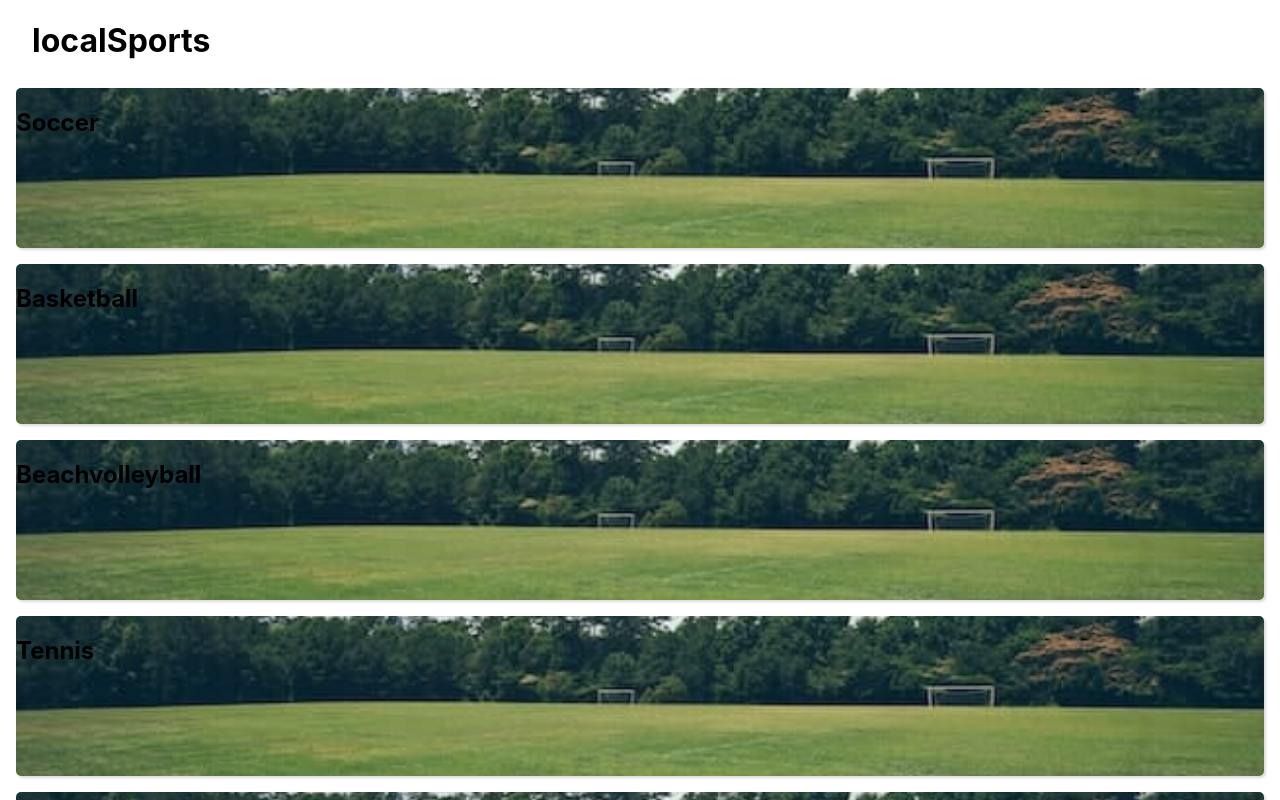
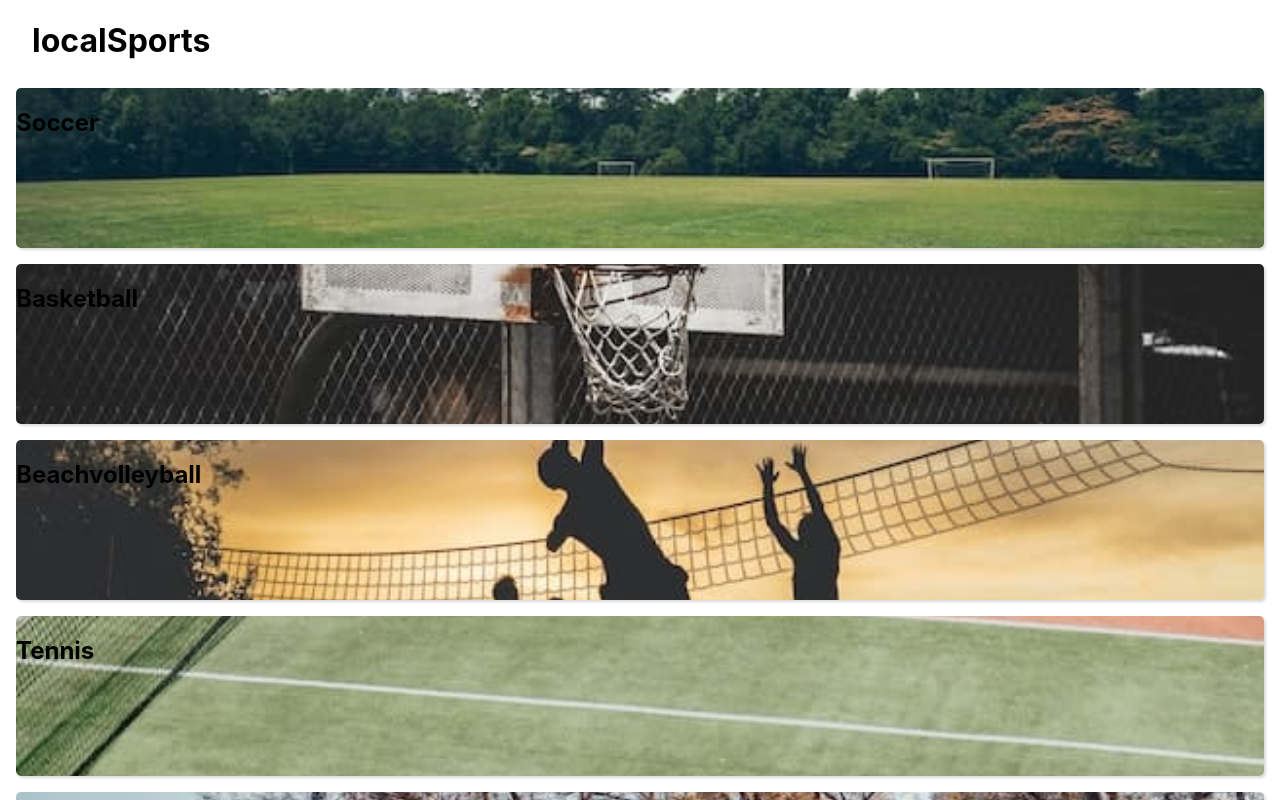
Before and after one commit to marvinRoellecke/capstone-project-ts, a Next.js app: page / in a window 1280 px wide. Built offline with nearby package versions, Linux system fonts and the light colour scheme.

Commit message:
show different background images via props in styledComponents

```diff
--- a/components/Item/Item.js
+++ b/components/Item/Item.js
@@ -3,7 +3,7 @@ import Image from "next/image.js";
 
 export default function Item({ item }) {
   return (
-    <StyledLi>
+    <StyledLi image={item.image}>
       <h2>{item.title}</h2>
     </StyledLi>
   );
@@ -14,7 +14,9 @@ const StyledLi = styled.li`
   box-shadow: var(--box-shadow);
   border-radius: var(--border-radius);
   margin: 0.5rem 1rem;
-  background-image: url(/img/samplePics/soccer.jpg);
+  background-image: url(${(props) => props.image});
   background-position: center;
   background-size: cover;
 `;
+
+//background-image: url(/img/samplePics/soccer.jpg);
```
